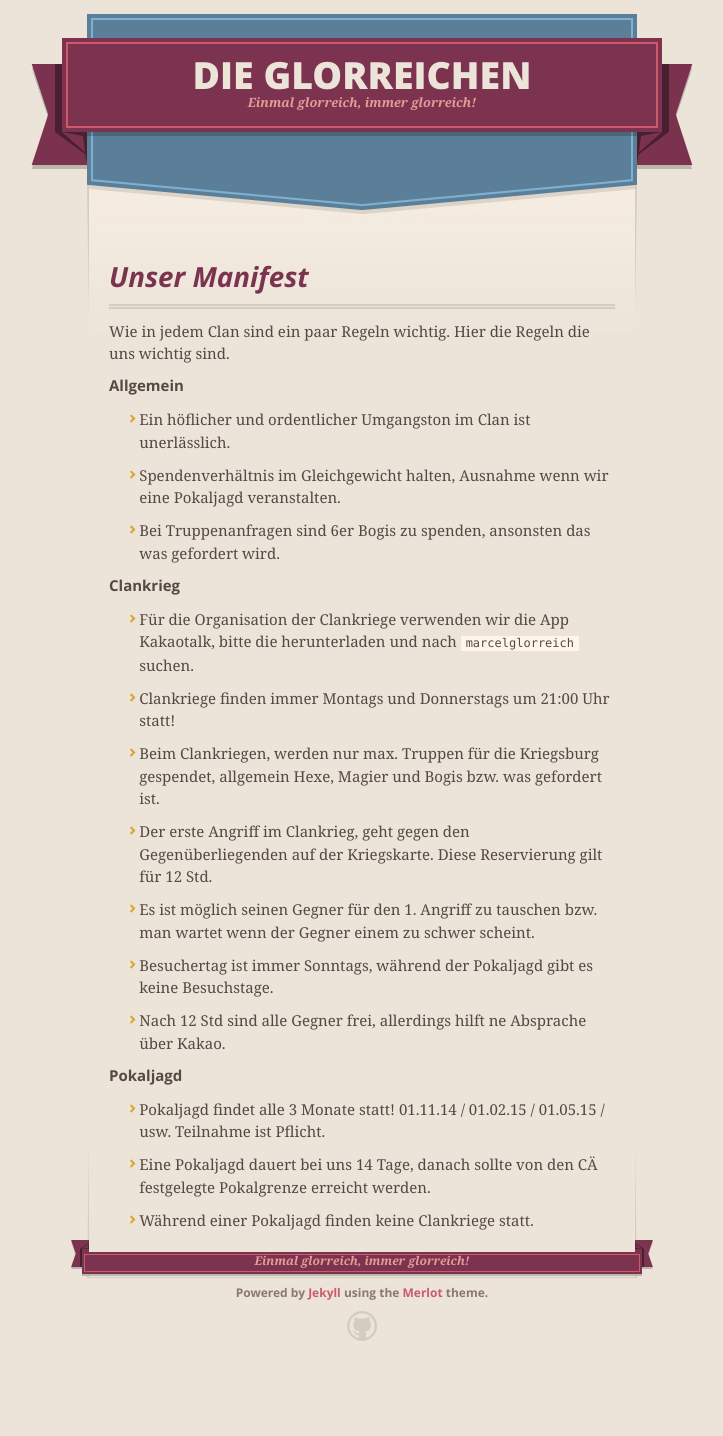
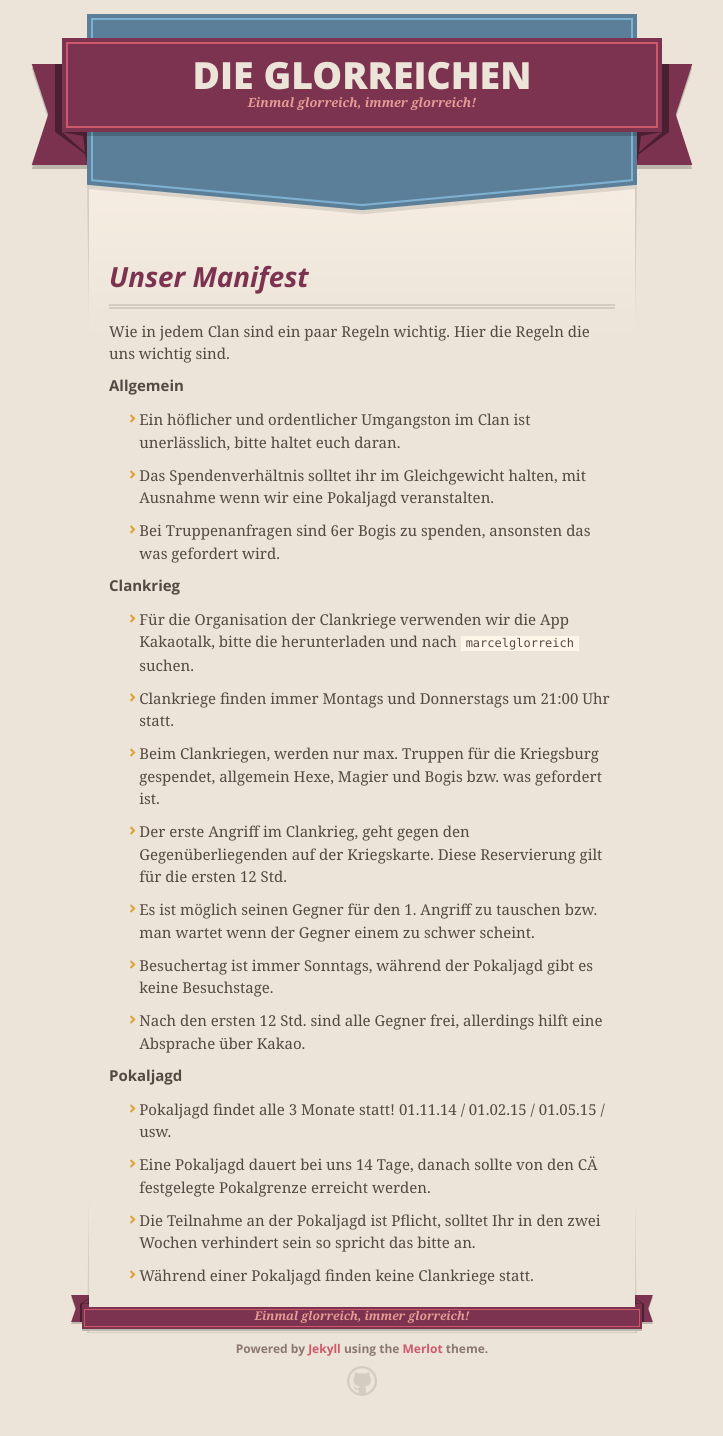
Before and after one commit to glorreich/glorreich.github.io, a Jekyll site: the page built from _posts/2014-11-20-manifest.markdown, in a window 1280 px wide. Shown: the whole page, without its empty margins (278-1001 px from the left). Built offline with Jekyll 4.4.1, drawn with Linux system fonts in a browser that asks for light colours; nearby versions of some CDN libraries; before the commit the page ends 1381 px from its top, so only the background shows below that.

Commit message:
Update 2014-11-20-manifest.markdown

```diff
--- a/_posts/2014-11-20-manifest.markdown
+++ b/_posts/2014-11-20-manifest.markdown
@@ -9,30 +9,32 @@ Wie in jedem Clan sind ein paar Regeln wichtig.
 Hier die Regeln die uns wichtig sind.
 
 # Allgemein
-* Ein höflicher und ordentlicher Umgangston im Clan ist unerlässlich.
+* Ein höflicher und ordentlicher Umgangston im Clan ist unerlässlich, bitte haltet euch daran.
 
-* Spendenverhältnis im Gleichgewicht halten, Ausnahme wenn wir eine Pokaljagd veranstalten.
+* Das Spendenverhältnis solltet ihr im Gleichgewicht halten, mit Ausnahme wenn wir eine Pokaljagd veranstalten.
 
 * Bei Truppenanfragen sind 6er Bogis zu spenden, ansonsten das was gefordert wird.
 
 # Clankrieg
 * Für die Organisation der Clankriege verwenden wir die App Kakaotalk, bitte die herunterladen und nach `marcelglorreich` suchen.
 
-* Clankriege finden immer Montags und Donnerstags um 21:00 Uhr statt!
+* Clankriege finden immer Montags und Donnerstags um 21:00 Uhr statt.
 
 * Beim Clankriegen, werden nur max. Truppen für die Kriegsburg gespendet, allgemein Hexe, Magier und Bogis bzw. was gefordert ist.
 
-* Der erste Angriff im Clankrieg, geht gegen den Gegenüberliegenden auf der Kriegskarte. Diese Reservierung gilt für 12 Std.
+* Der erste Angriff im Clankrieg, geht gegen den Gegenüberliegenden auf der Kriegskarte. Diese Reservierung gilt für die ersten 12 Std.
 
 * Es ist möglich seinen Gegner für den 1. Angriff zu tauschen bzw. man wartet wenn der Gegner einem zu schwer scheint.
 
 * Besuchertag ist immer Sonntags, während der Pokaljagd gibt es keine Besuchstage.
 
-* Nach 12 Std sind alle Gegner frei, allerdings hilft ne Absprache über Kakao.
+* Nach den ersten 12 Std. sind alle Gegner frei, allerdings hilft eine Absprache über Kakao.
 
 # Pokaljagd
-* Pokaljagd findet alle 3 Monate statt! 01.11.14 / 01.02.15 / 01.05.15 / usw. Teilnahme ist Pflicht.
+* Pokaljagd findet alle 3 Monate statt! 01.11.14 / 01.02.15 / 01.05.15 / usw.
 
 * Eine Pokaljagd dauert bei uns 14 Tage, danach sollte von den CÄ festgelegte Pokalgrenze erreicht werden.
 
+* Die Teilnahme an der Pokaljagd ist Pflicht, solltet Ihr in den zwei Wochen verhindert sein so spricht das bitte an.
+
 * Während einer Pokaljagd finden keine Clankriege statt.
```
